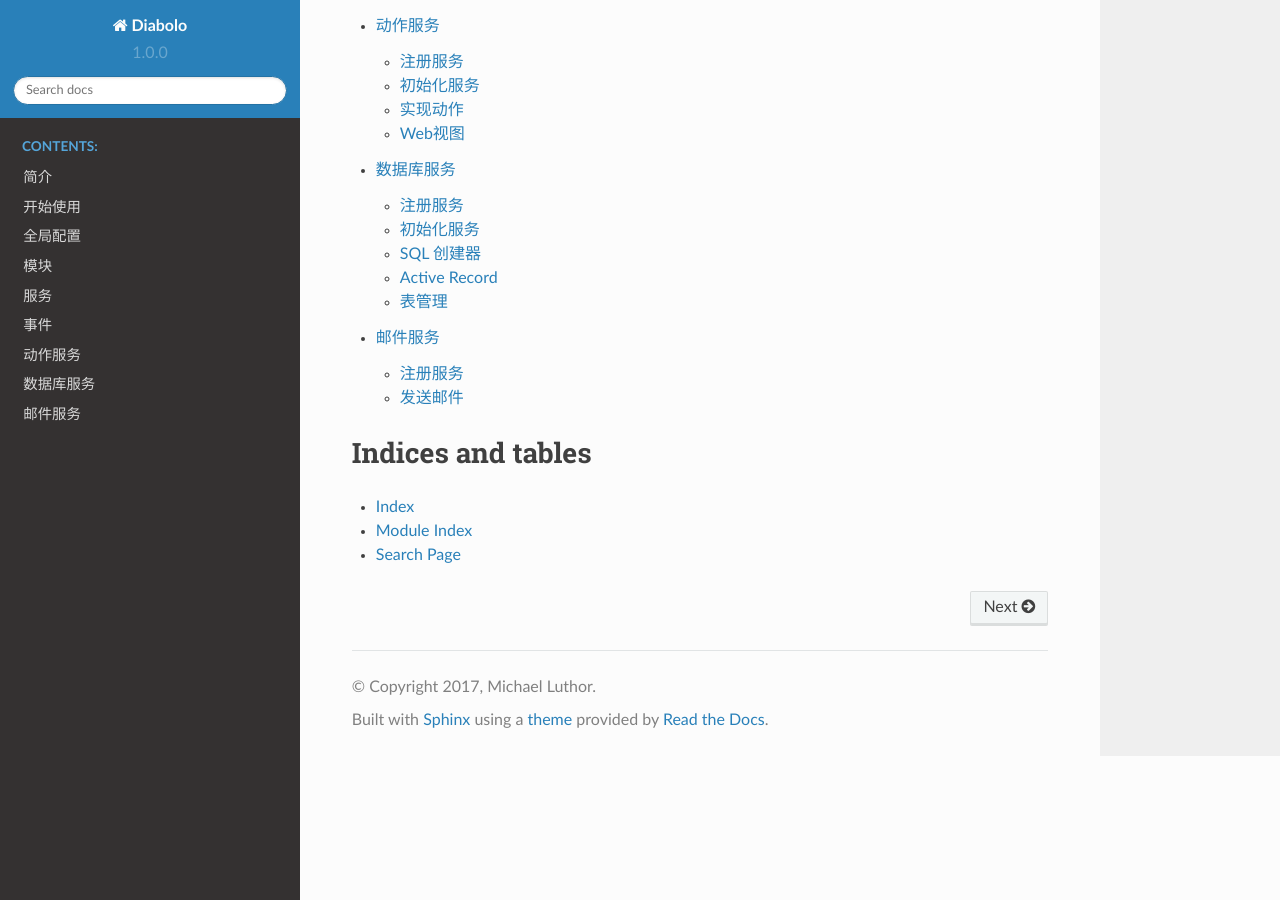
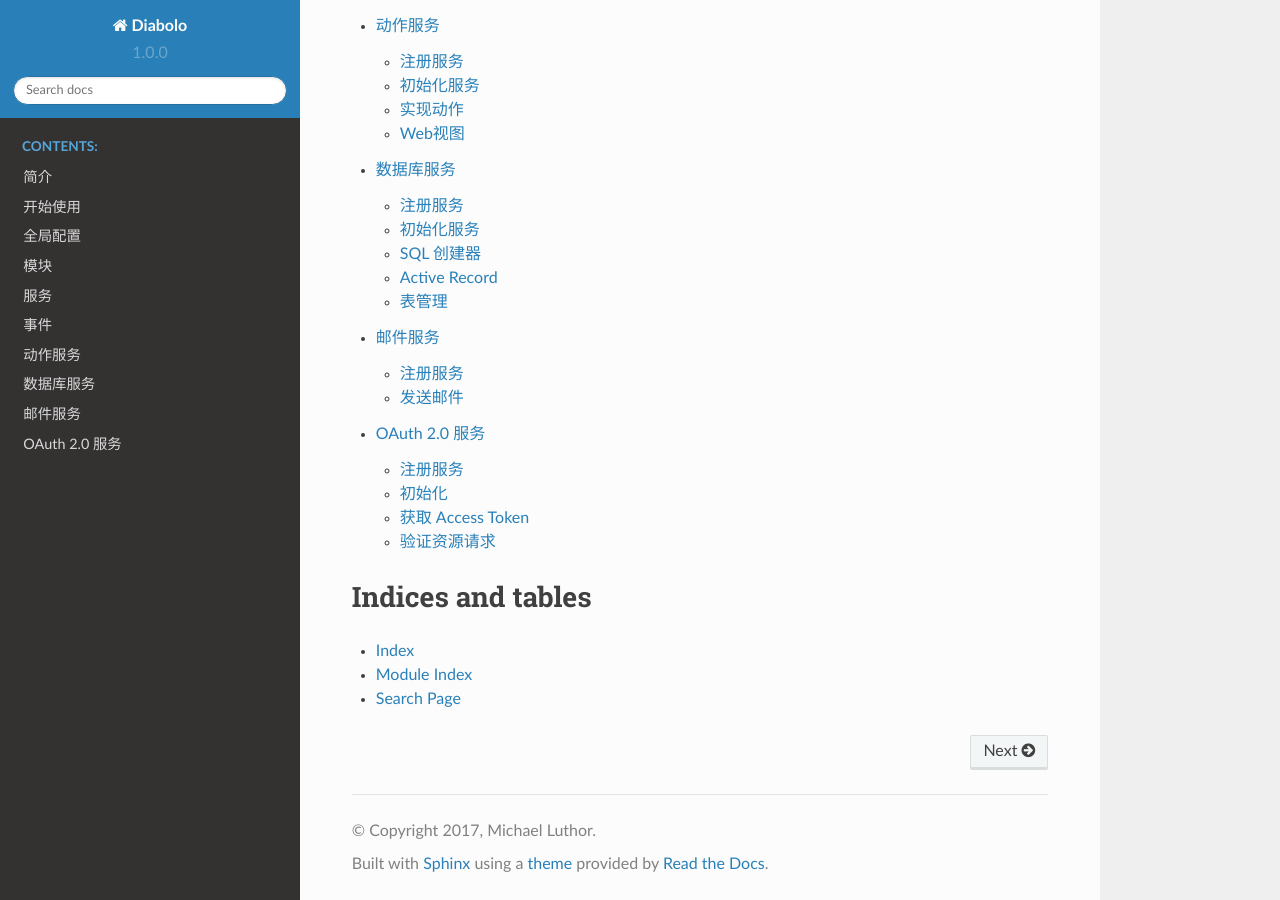
Before and after one commit to Diabolo-Framework/Document, a Sphinx documentation site: the page built from source/index.rst, in a window 1280 px wide and 900 px high, scrolled down 915 px. Built offline with Sphinx 7.4.7 and the Read the Docs theme 2.0.0, drawn with Linux system fonts in a browser that asks for light colours; some of the changed lines change nothing that is shown.

Commit message:
add service oauth2

```diff
--- a/source/index.rst
+++ b/source/index.rst
@@ -20,6 +20,7 @@ Welcome to Diabolo's documentation!
    service/xaction
    service/xdatabase
    service/xmail
+   service/oauth2
 
 Indices and tables
 ==================
--- /dev/null
+++ b/source/service/oauth2.rst
@@ -0,0 +1,176 @@
+OAuth 2.0 服务
+**************
+
+注册服务
+========
+
+  配置内容 ::
+
+    'services' => array(
+        'OAuth2' => array(
+            'class' => '\\X\\Service\\OAuth2\\Service',
+            'enable' => true,
+            'delay' => true,
+            'params' => array(
+                # 存储方式
+                'storage_handler' => 'Pdo',
+                # 存储配置
+                'storage_params'=>array(
+                    'dsn'=>'mysql:dbname=demo_db_name;host=db_host',
+                    'username'=>'db_user',
+                    'password'=>'db_password'
+                ),
+                # 授权方式
+                'grant_types' => array(
+                    'AuthorizationCode',
+                    'ClientCredentials',
+                    'RefreshToken',
+                    'UserCredentials'
+                ),
+                # oauth 2.0 配置
+                'option' => array(
+                    'use_jwt_access_tokens'        => false,
+                    'store_encrypted_token_string' => true,
+                    'use_openid_connect'       => false,
+                    'id_lifetime'              => 3600,
+                    'access_lifetime'          => 3600,
+                    'www_realm'                => 'Service',
+                    'token_param_name'         => 'access_token',
+                    'token_bearer_header_name' => 'Bearer',
+                    'enforce_state'            => true,
+                    'require_exact_redirect_uri' => true,
+                    'allow_implicit'           => false,
+                    'allow_credentials_in_request_body' => true,
+                    'allow_public_clients'     => true,
+                    'always_issue_new_refresh_token' => false,
+                    'unset_refresh_token_after_use' => true,
+                ),
+            ),
+        ),
+    ),
+
+
+初始化
+======
+
+- 初始化数据库，SQL ::
+
+    CREATE TABLE oauth_clients (
+      client_id             VARCHAR(80)   NOT NULL,
+      client_secret         VARCHAR(80),
+      redirect_uri          VARCHAR(2000),
+      grant_types           VARCHAR(80),
+      scope                 VARCHAR(4000),
+      user_id               VARCHAR(80),
+      PRIMARY KEY (client_id)
+    );
+
+    CREATE TABLE oauth_access_tokens (
+      access_token         VARCHAR(40)    NOT NULL,
+      client_id            VARCHAR(80)    NOT NULL,
+      user_id              VARCHAR(80),
+      expires              TIMESTAMP      NOT NULL,
+      scope                VARCHAR(4000),
+      PRIMARY KEY (access_token)
+    );
+
+    CREATE TABLE oauth_authorization_codes (
+      authorization_code  VARCHAR(40)     NOT NULL,
+      client_id           VARCHAR(80)     NOT NULL,
+      user_id             VARCHAR(80),
+      redirect_uri        VARCHAR(2000),
+      expires             TIMESTAMP       NOT NULL,
+      scope               VARCHAR(4000),
+      id_token            VARCHAR(1000),
+      PRIMARY KEY (authorization_code)
+    );
+
+    CREATE TABLE oauth_refresh_tokens (
+      refresh_token       VARCHAR(40)     NOT NULL,
+      client_id           VARCHAR(80)     NOT NULL,
+      user_id             VARCHAR(80),
+      expires             TIMESTAMP       NOT NULL,
+      scope               VARCHAR(4000),
+      PRIMARY KEY (refresh_token)
+    );
+
+    CREATE TABLE oauth_users (
+      username            VARCHAR(80),
+      password            VARCHAR(80),
+      first_name          VARCHAR(80),
+      last_name           VARCHAR(80),
+      email               VARCHAR(80),
+      email_verified      BOOLEAN,
+      scope               VARCHAR(4000),
+      PRIMARY KEY (username)
+    );
+
+    CREATE TABLE oauth_scopes (
+      scope               VARCHAR(80)     NOT NULL,
+      is_default          BOOLEAN,
+      PRIMARY KEY (scope)
+    );
+
+    CREATE TABLE oauth_jwt (
+      client_id           VARCHAR(80)     NOT NULL,
+      subject             VARCHAR(80),
+      public_key          VARCHAR(2000)   NOT NULL
+    );
+
+- 插入演示数据 ::
+
+    INSERT INTO oauth_clients
+      (client_id, client_secret, redirect_uri)
+    VALUES
+      ("testclient", "testpass", "http://fake/");
+
+获取 Access Token
+=================
+
+  在请求资源之前，需要获取一个 access token， 然后才能够调用资源接口 ::
+
+    $service = \X\Service\OAuth2\Service::getService();
+    $service->generateAccessToken()->send();
+
+  假设调用该接口的url为 ``http://example.com/module=oauth2&action=token``,
+  则结果将会输出 ::
+
+    {
+        "access_token":"03807cb390319329bdf6c777d4dfae9c0d3b3c35",
+        "expires_in":3600,
+        "token_type":"bearer",
+        "scope":null
+    }
+
+
+验证资源请求
+============
+
+  在请求资源接口时， 需要将上一步请求获取的access token放入请求的参数里面，
+  并且在处理请求的时候需要判断请求是否已经有效 ::
+
+    $service = \X\Service\OAuth2\Service::getService();
+    if ( !$service->verifyResourceRequest() ) {
+        echo json_encode(array(
+            'success' => false,
+            'message' => 'authoriation required',
+        ));
+    }
+
+    echo json_encode(array(
+        'success' => true,
+        'message' => 'You accessed my APIs!',
+        'data'=>array('ver'=>'1.0.0')
+    ));
+
+  假设调用该接口的URL为 ``http://example.com/module=api&action=version`` ，
+  并且将 ``access_token`` 作为POST参数传入，
+  调用成功后输出 ::
+
+    {
+        "success" : true,
+        "message" : "You accessed my APIs!",
+        "data"    : {
+            "ver" : "1.0.0"
+        }
+    }
```
